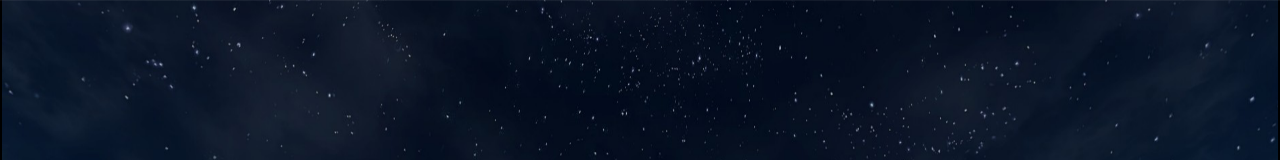
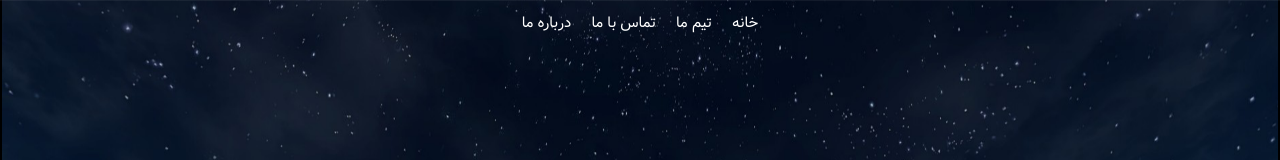
Before and after one commit to mohammadreza-amini/3, a plain HTML site: page index.html in a window 1280 px wide. Shown: the top 160 px of the page. Drawn offline with Linux system fonts and the light colour scheme; files whose address does not match are found by name.

Commit message:
header part2

```diff
--- a/css/style.css
+++ b/css/style.css
@@ -1,22 +1,66 @@
-body{
+@font-face {
+  font-family: "vazir";
+  src: url("../font/vazir.eot") format("eot"),
+    url("../font/vazir.ttf") format("truetype"),
+    url("../font/vazir.woff") format("woff2"),
+    url("../font/vazir.woff2") format("woff");
+}
+
+body {
   margin: 0;
   padding: 0;
+  font-family: "vazir";
+  direction: rtl;
 }
 
-header#header{
+header#header {
   width: 100%;
   height: 100vh;
   position: relative;
 }
 
-.for{
+header nav {
+  position: absolute;
+  z-index: 1;
+  width: 100%;
+}
+
+header nav ul {
+  display: flex;
+  justify-content: center;
+width: 100%;
+  list-style: none;
+  margin: 10px 0;
+  padding: 0;
+}
+
+header nav ul li {
+  margin: 0 10px;
+}
+
+header nav ul li a {
+  color: #fff;
+  font-size: 15px;
+  text-decoration: none;
+  transition:all 0.3s ease-in-out;
+  -webkit-transition:all 0.3s ease-in-out;
+  -moz-transition:all 0.3s ease-in-out;
+  -ms-transition:all 0.3s ease-in-out;
+  -o-transition:all 0.3s ease-in-out;
+}
+
+header nav ul li a:hover {
+  color: rgb(226, 95, 43);
+}
+
+.for {
   position: absolute;
   right: 0;
   left: 0;
   bottom: 0;
 }
 
-.sky{
+.sky {
   position: absolute;
   top: 0;
   right: 0;
@@ -26,14 +70,14 @@ header#header{
   height: 100%;
 }
 
-.moon{
+.moon {
   position: absolute;
   top: 76%;
   left: 45%;
   width: 150px;
 }
 
-.test{
+.test {
   height: 500px;
   width: 100%;
   background-color: red;
--- a/index.html
+++ b/index.html
@@ -11,6 +11,14 @@
 <body>
 
     <header id="header">
+        <nav>
+            <ul>
+                <li><a href="">خانه</a></li>
+                <li><a href="">تیم ما</a></li>
+                <li><a href="">تماس با ما</a></li>
+                <li><a href="">درباره ما</a></li>
+            </ul>
+        </nav>
         <img src="./images/sky.png" alt="" class="sky rellax" data-rellax-speed="2">
         <img src="./images/mooni.png" alt="" class="moon rellax" data-rellax-speed="7">
         <img src="./images/for.svg" alt="" class="for">
```
Lines whose indentation alone changed are shown as unchanged.
